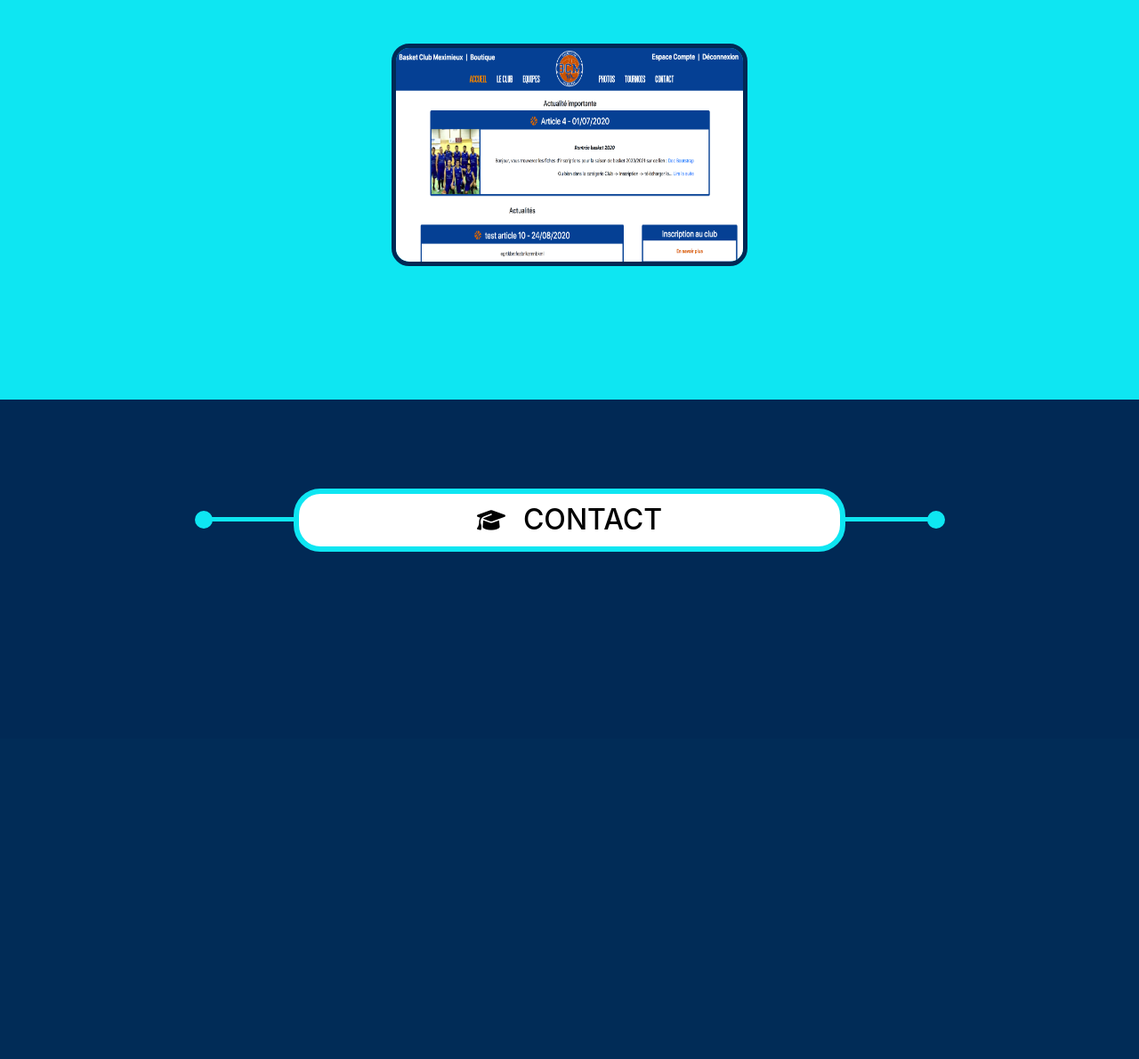
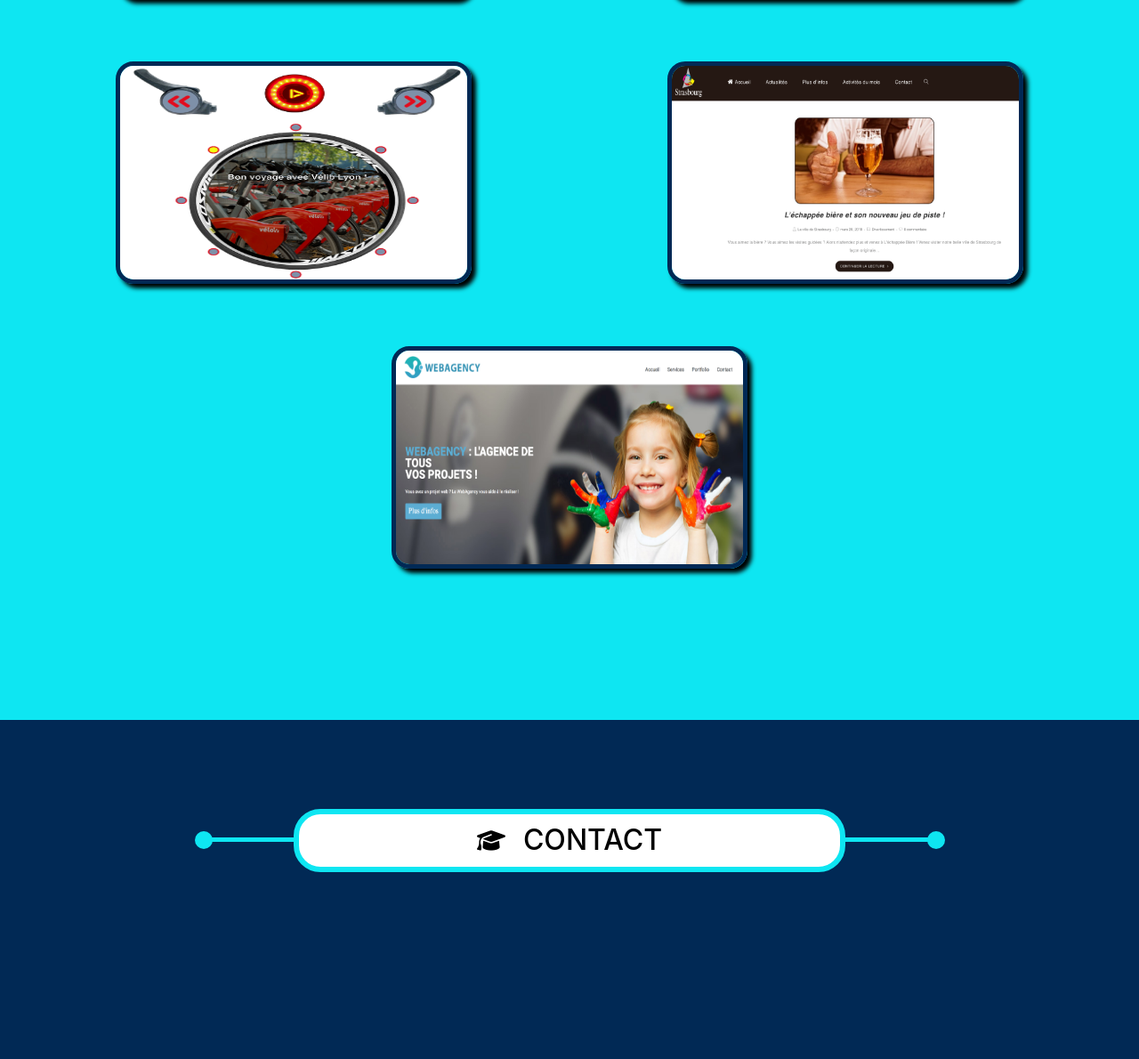
Before and after one commit to robinPoncon/Portfolio, a PHP site: page / in a window 1280 px wide. Shown: the part 4700-5890 px from the top of the page at 89% size. Before the commit the page ends 5320 px from the top, so only its background shows below. Run offline with PHP 8.4, Linux system fonts and the light colour scheme; some libraries are stand-ins or nearby versions.

Commit message:
Finition portfolio et ajout test visu du logo

```diff
--- a/css/portfolio.css
+++ b/css/portfolio.css
@@ -15,9 +15,13 @@ html
 
 									/* Menu de navigation et logo */
 
-.logoRP
+.logoRP img
 {
 	position: relative;
+	width: 60px;
+	height: 60px;
+	border-radius: 30px;
+	top: 8px;
 }
 
 .title-logo
@@ -693,46 +697,78 @@ h1
 	justify-content: space-around;
 }
 
-.projet3, .projet4, .projet5
+.projet1, .projet2, .projet3, .projet4, .projet5
 {
 	width: 50%;
 	text-align: center;
 	position: relative;
-	margin-bottom: 50px;
+	margin-bottom: 70px;
 }
 
-.cache3
+.cache1, .cache2, .cache3, .cache4, .cache5
 {
 	width: 400px;
 	height: 250px;
 	margin: auto;
 }
 
-.bandeau3, .bandeau4, .bandeau5
-{
-	position: absolute;
-	background-color: black;
-	opacity: 0.6;
-	left: 50%;
-	margin-left: -195px;
-	width: 390px;
-	height: 240px;
-	top: 5px;
-	border-radius: 13px;
-	display: none;
-	z-index: 2;
-}
-
-.blocTexte3, .blocTexte4, .blocTexte5
+.blocTexte1, .blocTexte2, .blocTexte3, .blocTexte4, .blocTexte5
 {
 	position: absolute;
 	width: 390px;
+	height: 240px;
+	border-radius: 13px;
 	color: white;
 	left: 50%;
 	margin-left: -195px;
-	top: 65px;
+	top: 5px;
 	font-weight: bold;
 	display: none;
+	z-index: 3;
+	padding: 10px;
+	background-color: rgba(1, 41, 85, 0.9);
+}
+
+.blocTexte1 p:nth-child(1), .blocTexte2 p:nth-child(1), .blocTexte3 p:nth-child(1), .blocTexte4 p:nth-child(1), .blocTexte5 p:nth-child(1)
+{
+	margin-top: 30px;
+}
+
+.blocTexte1 p:nth-child(2), .blocTexte2 p:nth-child(2), .blocTexte3 p:nth-child(2), .blocTexte4 p:nth-child(2), .blocTexte5 p:nth-child(2)
+{
+	margin-top: 30px;
+}
+
+.blocTexte1 a, .blocTexte2 a, .blocTexte3 a, .blocTexte4 a, .blocTexte5 a
+{
+	color: #0ee6f2;
+	margin-top: 30px;
+	display: block;
+}
+
+.blocTexte1 a:hover, .blocTexte2 a:hover, .blocTexte3 a:hover, .blocTexte4 a:hover, .blocTexte5 a:hover
+{
+	color: #0ee6f2;
+	text-decoration: none;
+	border-bottom: 3px #0ee6f2 solid;
+	border-bottom-left-radius: 10px;
+	border-bottom-right-radius: 10px;
+	padding-bottom: 10px;
+	transition: 0.5s;
+	width: 125px;
+	margin: auto;
+	margin-top: 30px;
+}
+
+.cache1, .cache2, .cache3, .cache4, .cache5
+{
+	box-shadow: 5px 5px 5px black;
+	border-radius: 20px;
+}
+
+.cache1:hover .blocTexte1, .cache2:hover .blocTexte2, .cache3:hover .blocTexte3, .cache4:hover .blocTexte4, .cache5:hover .blocTexte5
+{
+	display: block;
 }
 
 
--- a/index.html
+++ b/index.html
@@ -12,6 +12,7 @@
 <body>
     <menu class="d-flex">
         <div class="logoRP">
+            <img src="img/logos/logo-RP.png" alt="logo Robin Ponçon">
         </div>
         <ul class="d-flex">
             <li><a href="#about">À PROPOS</a></li>
@@ -258,33 +259,54 @@
         <div class="blocPortfolio">
             <div class="project">
                 <div class="projet5">
+                    <div class="cache5">
                         <img src="img/photos/projet5.png" alt="Lien vers projet 5 club de basket">
-                    <div class="bandeau5">
-                    </div>
                         <div class="blocTexte5">
                             <p> Création d'un site web pour le club de basket de Meximieux</p>
-                        <p> Technos : Symfony4, Jquery, html5, css3</p>
+                            <p> Technos : Symfony4, Twig, Jquery, POO, HTML5, CSS3</p>
                             <a href="#">Lien vers le site</a>
                         </div>
                     </div>
+                </div>
                 <div class="projet4">
-                    <img src="img/photos/projet5.png" alt="Lien vers projet 5 club de basket">
-                    <div class="bandeau4">
-                    </div>
+                    <div class="cache4">
+                        <img src="img/photos/projet4.png" alt="Lien vers projet 5 club de basket">
                         <div class="blocTexte4">
-                        <p> Création d'un site web pour le club de basket de Meximieux</p>
-                        <p> Technos : Symfony4, Jquery, html5, css3</p>
+                            <p> Création d'un blog pour un écrivain</p>
+                            <p> Technos : PHP, MySQL, Jquery, POO, HTML5, CSS3</p>
                             <a href="#">Lien vers le site</a>
                         </div>
                     </div>
+                </div>
+
                 <div class="projet3">
                     <div class="cache3">
-                        <img src="img/photos/projet5.png" alt="Lien vers projet 5 club de basket">
-                        <div class="bandeau3">
+                        <img src="img/photos/projet3.png" alt="Lien vers projet 5 club de basket">
+                        <div class="blocTexte3">
+                            <p> Création d'un site de réservation de vélo</p>
+                            <p> Technos : Jquery, POO, HTML5, CSS3</p>
+                            <a href="#">Lien vers le site</a>
                         </div>
-                        <div class="blocTexte3">
-                            <p> Création d'un site web pour le club de basket de Meximieux</p>
-                            <p> Technos : Symfony4, Jquery, html5, css3</p>
+                    </div>
+                </div>
+
+                <div class="projet2">
+                    <div class="cache2">
+                        <img src="img/photos/projet2.png" alt="Lien vers projet 5 club de basket">
+                        <div class="blocTexte2">
+                            <p> Création d'un site vitrine office de tourisme Strabourg</p>
+                            <p> Technos : Wordpress, HTML5, CSS3</p>
+                            <a href="#">Lien vers le site</a>
+                        </div>
+                    </div>
+                </div>
+
+                <div class="projet1">
+                    <div class="cache1">
+                        <img src="img/photos/projet1.png" alt="Lien vers projet 5 club de basket">
+                        <div class="blocTexte1">
+                            <p> Intégration d'une maquette graphique pour un site web</p>
+                            <p> Technos : HTML5, CSS3</p>
                             <a href="#">Lien vers le site</a>
                         </div>
                     </div>
--- a/js/portfolio.js
+++ b/js/portfolio.js
@@ -34,11 +34,3 @@ function remplissage(cible, width, time)
         width: width
     }, time);
 }
-
-$(".cache3").on("mouseenter", function(){
-    $(".bandeau3").css("display", "block");
-});
-
-$(".cache3").on("mouseleave", function(){
-    $(".bandeau3").css("display", "none");
-});
```
Also changed, not shown: img/logos/logo-RP.png (added), img/photos/projet1.png (added), img/photos/projet2.png (added), img/photos/projet3.png (added), 1 other file. Lines whose indentation alone changed are shown as unchanged.
